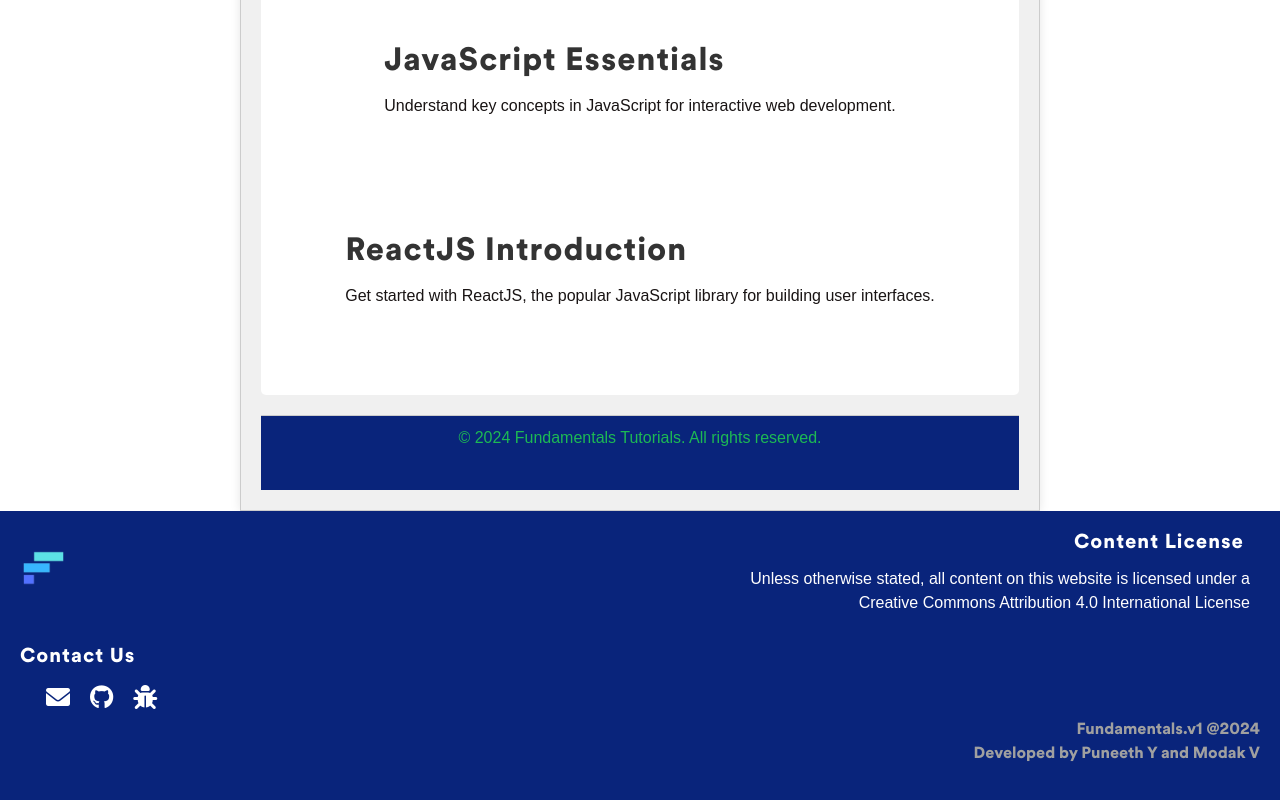
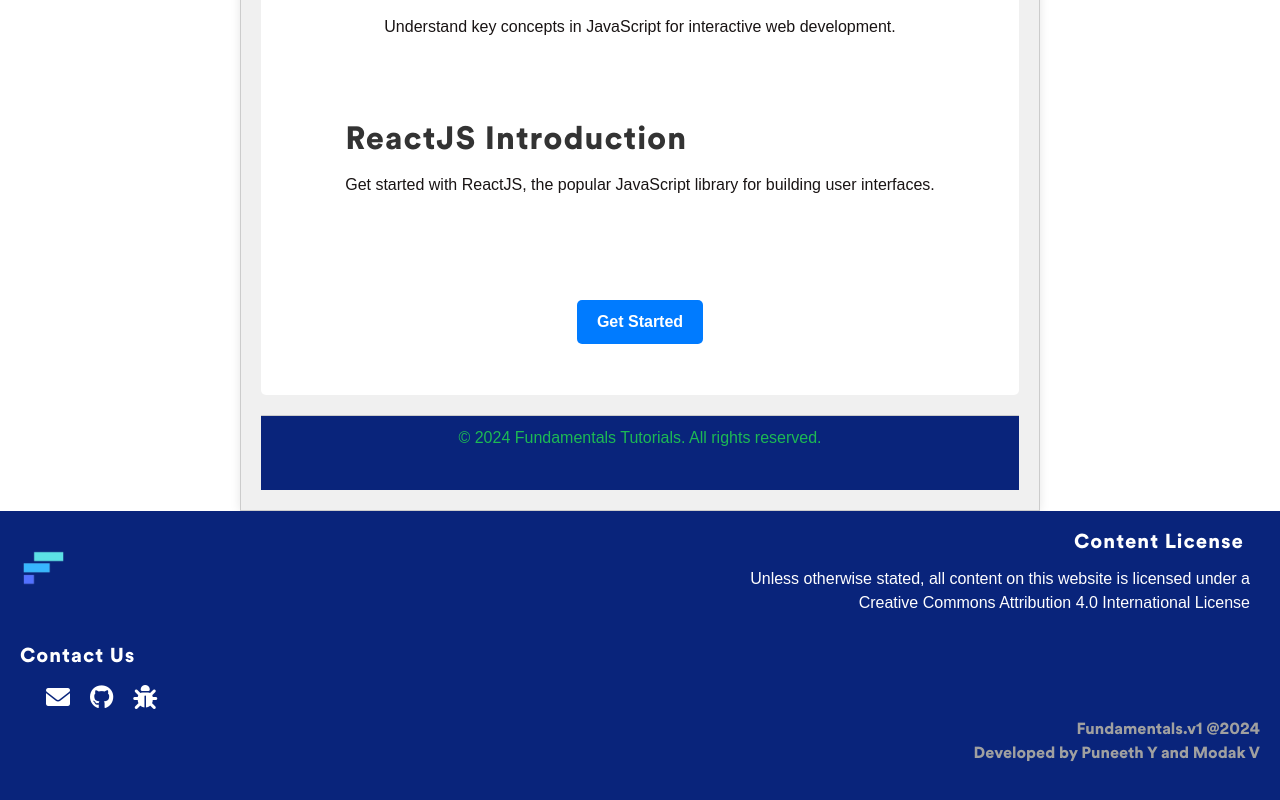
Before and after one commit to puneeth072003/Fundamentals, a React (Vite) app in the folder Frontend/Fundamentals/: page / in a window 1280 px wide. Shown: the part 694-1494 px from the top of the page. Built offline with nearby package versions, Linux system fonts and the light colour scheme.

Commit message:
added get started button

```diff
--- a/Frontend/Fundamentals/src/App/App.css
+++ b/Frontend/Fundamentals/src/App/App.css
@@ -34,3 +34,21 @@
   border-top: 1px solid #ccc;
   color: #666;
 }
+.start-btn {
+  display: inline-block;
+  padding: 10px 20px;
+  margin-top: 20px;
+  font-size: 16px;
+  font-weight: bold;
+  text-align: center;
+  color: #fff;
+  background-color: #007bff;
+  border: none;
+  border-radius: 5px;
+  text-decoration: none;
+  cursor: pointer;
+}
+
+.start-btn:hover {
+  background-color: #0056b3;
+}
--- a/Frontend/Fundamentals/src/App/App.jsx
+++ b/Frontend/Fundamentals/src/App/App.jsx
@@ -1,6 +1,7 @@
 import './App.css'
 import React from 'react'
 import { useEffect } from 'react';
+import Login from "../Login/SignUP/Login"
 
 function App() {
   useEffect(() => {
@@ -32,6 +33,8 @@ function App() {
           <h2>ReactJS Introduction</h2>
           <a href="https://legacy.reactjs.org/docs/getting-started.html">Get started with ReactJS, the popular JavaScript library for building user interfaces.</a>
         </section>
+        {/* <button className='submit-btn' onClick={ Login }>Get Started</button> */}
+        <a href='/login' className='start-btn'>Get Started</a>
       </main>
       <footer className="page-footer">
         <p>&copy; 2024 Fundamentals Tutorials. All rights reserved.</p>
```
